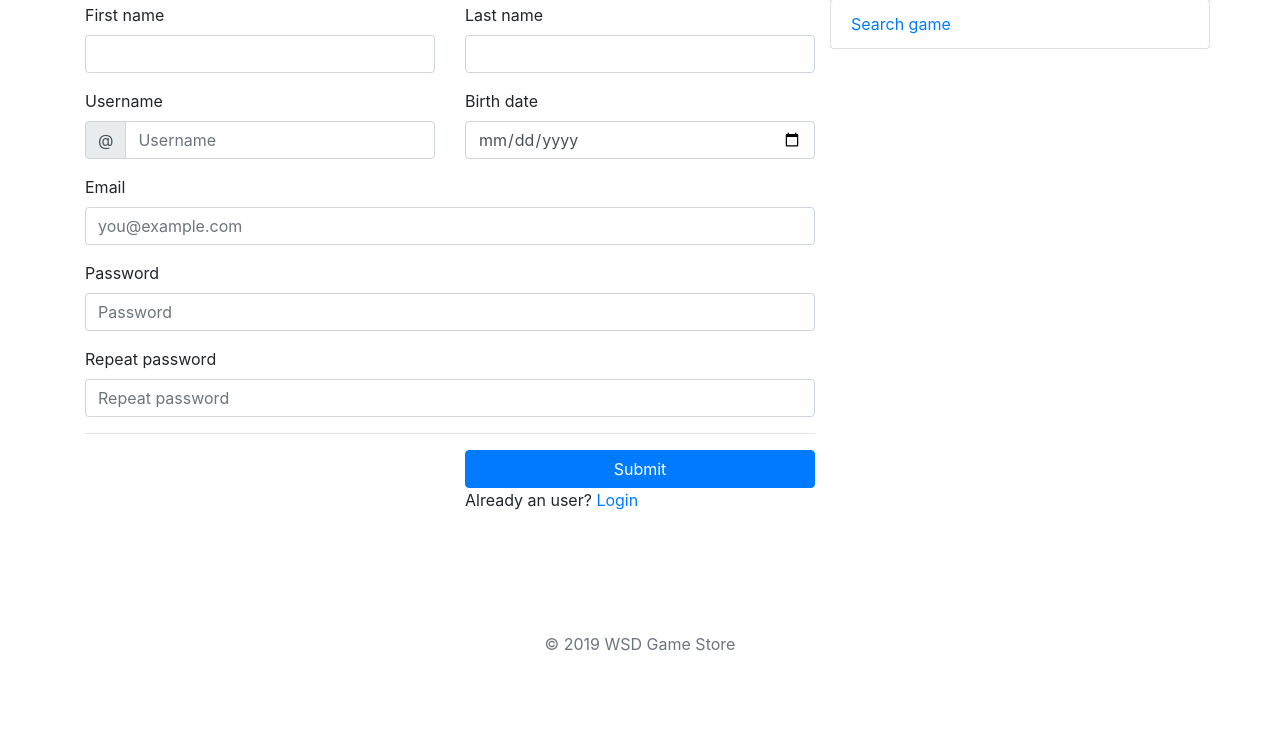
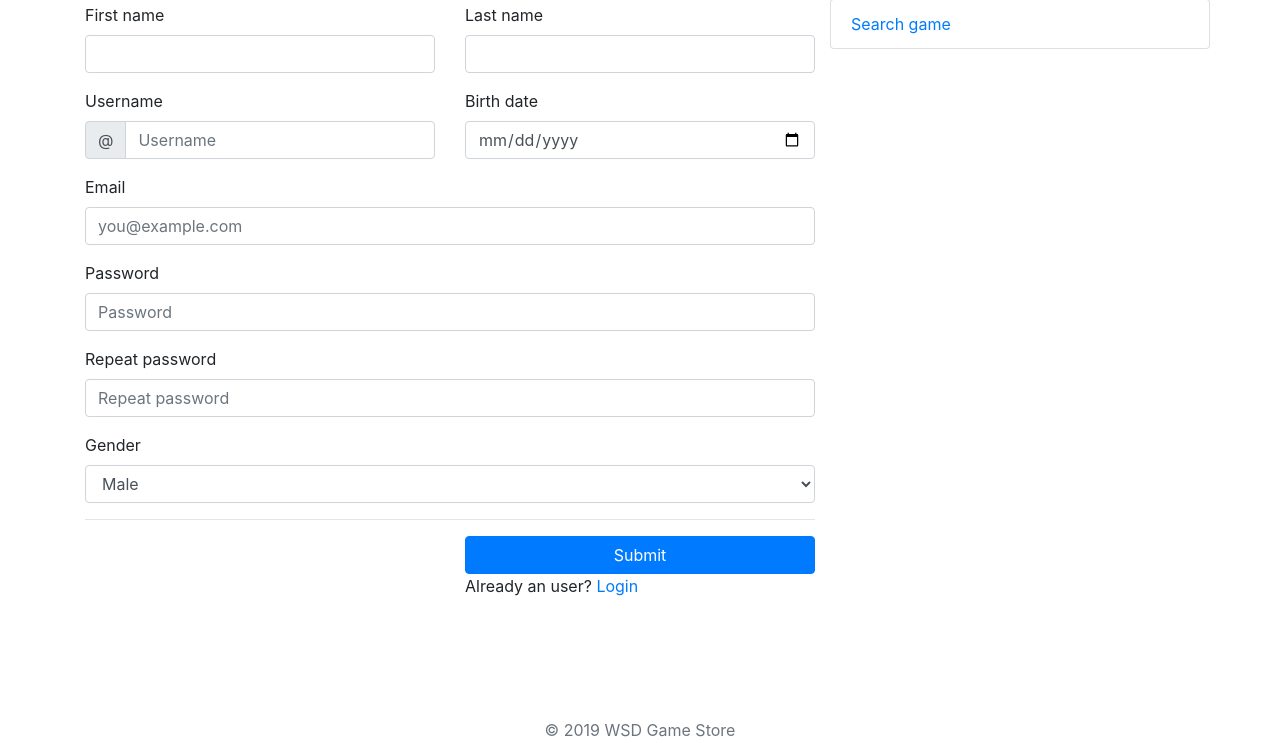
Before and after one commit to sashatoday/Online_Gamestore, a Django app: page /signup/ in a window 1280 px wide. Shown: the part 235-978 px from the top of the page. Before the commit the page ends 886 px from the top, so only its background shows below. Run offline with Django 3.2, Linux system fonts and the light colour scheme; some libraries are stand-ins or nearby versions.

Commit message:
added profile link to sidebar and gender select to signup template

```diff
--- a/app/gamestore/templates/account/signup.html
+++ b/app/gamestore/templates/account/signup.html
@@ -51,6 +51,14 @@
       <label for="password2">Repeat password</label>
       <input type="password" class="form-control" id="password2" placeholder="Repeat password" maxlength="50" name="password2">
     </div>
+    <div class="form-group">
+        <label for="gender">Gender</label>
+        <select class="form-control" id="gender">
+          <option>Male</option>
+          <option>Female</option>
+          <option>Unknown</option>
+        </select>
+      </div>
     <hr class="mb-3">
     <div class="row">
       <div class="col-md-6 offset-md-6">
```
